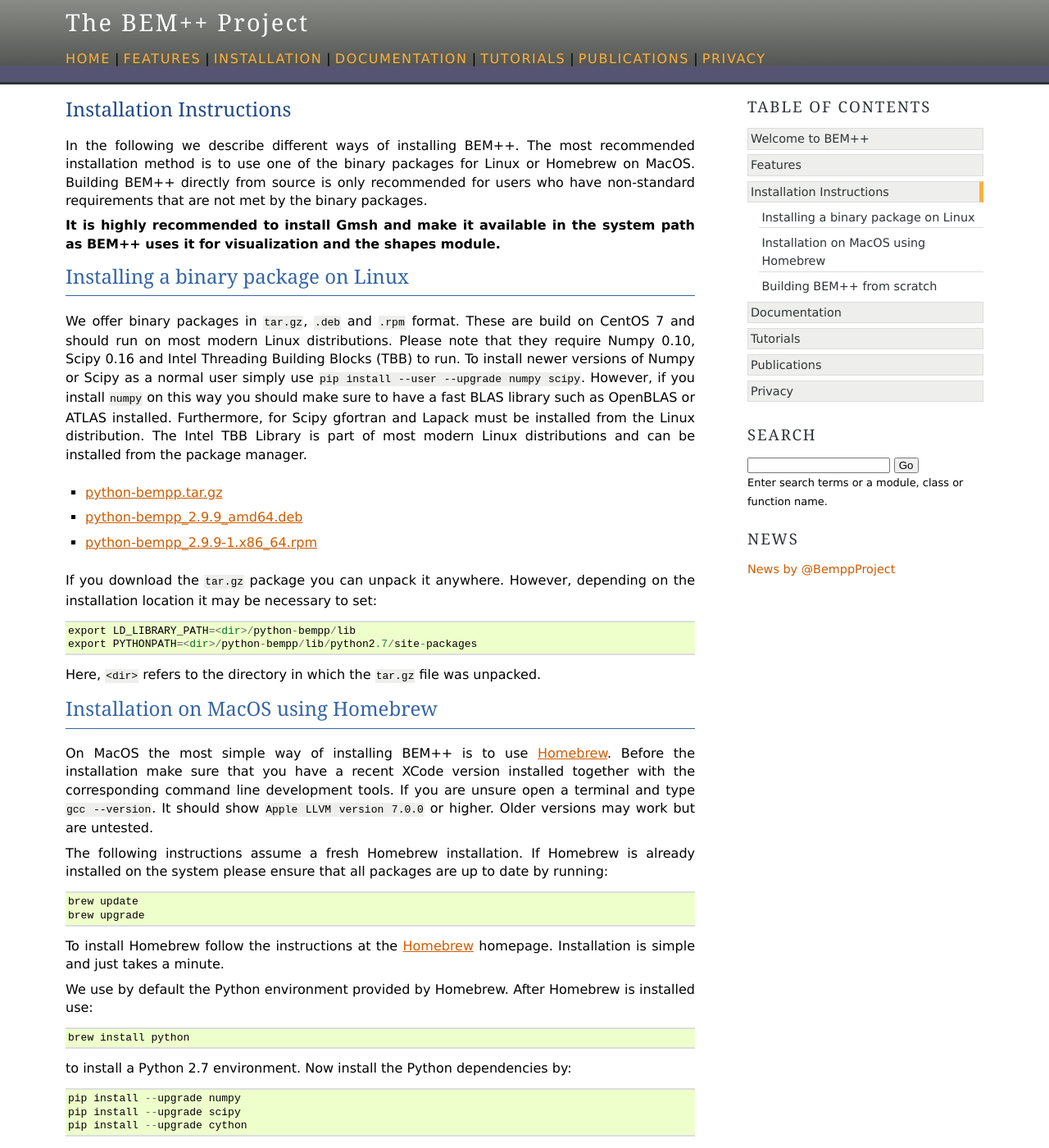
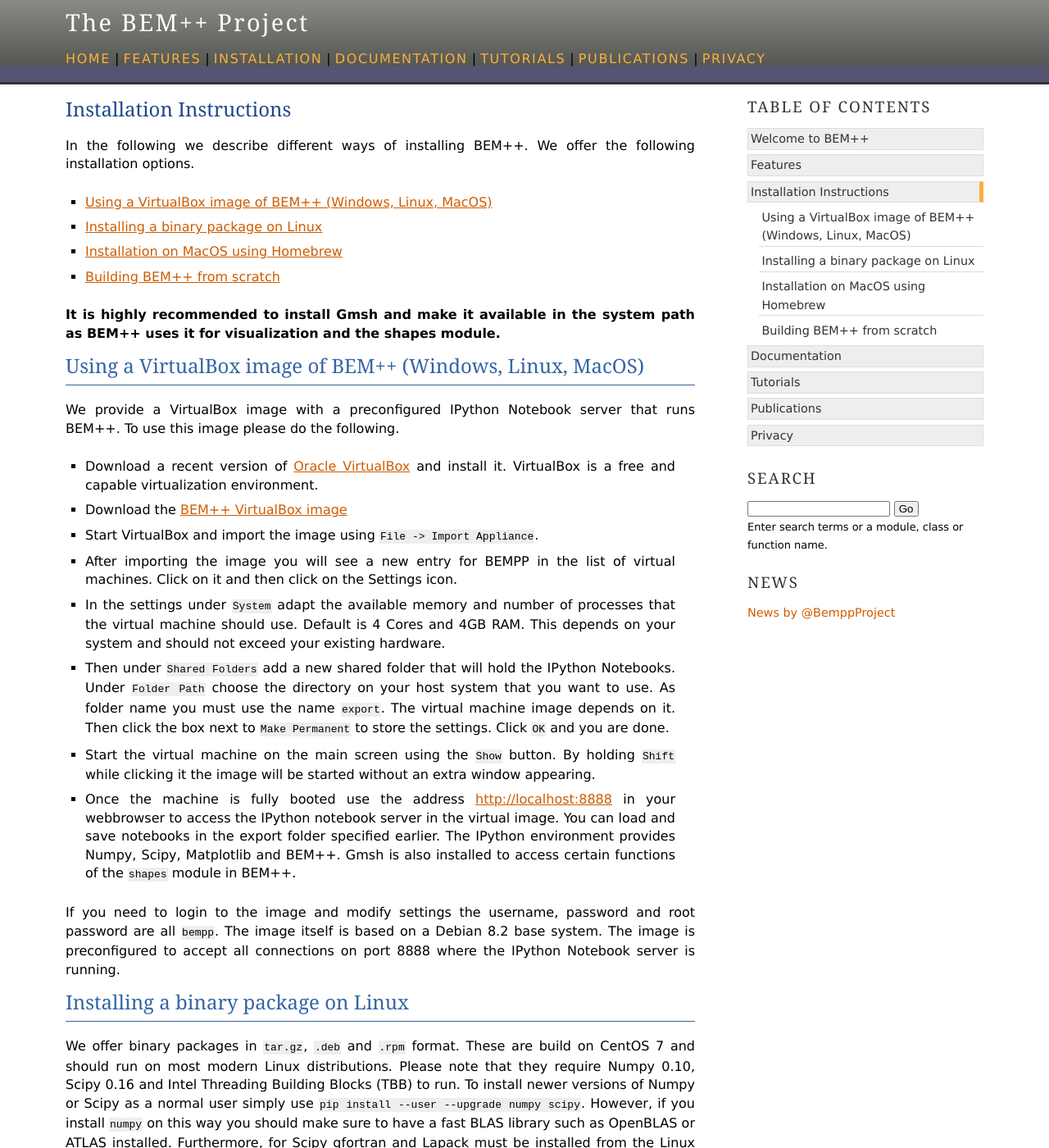
Before and after one commit to evantwout/web, a Sphinx documentation site: the page built from source/installation.rst, in a window 1280 px wide and 1400 px high. Shown: the whole window at 82% size. Built offline with Sphinx 7.4.7, drawn with Linux system fonts in a browser that asks for light colours; formulas are drawn with MathJax 3; comment, search, counter and statistics services are not loaded.

Commit message:
Updated homepage

```diff
--- a/source/installation.rst
+++ b/source/installation.rst
@@ -1,13 +1,36 @@
 Installation Instructions
 =========================
 
-In the following we describe different ways of installing BEM++.
-The most recommended installation method is to use one of the binary
-packages for Linux or Homebrew on MacOS. Building BEM++ directly from
-source is only recommended for users who have non-standard requirements
-that are not met by the binary packages.
+In the following we describe different ways of installing BEM++. We
+offer the following installation options.
+
+* :ref:`virtualbox`
+* :ref:`linuxbinary`
+* :ref:`installhomebrew`
+* :ref:`sourceinstall`
 
 **It is highly recommended to install Gmsh and make it available in the system path as BEM++ uses it for visualization and the shapes module.**
+
+.. _virtualbox:
+
+Using a VirtualBox image of BEM++ (Windows, Linux, MacOS)
+---------------------------------------------------------
+
+We provide a VirtualBox image with a preconfigured IPython Notebook
+server that runs BEM++. To use this image please do the following.
+
+* Download a recent version of `Oracle VirtualBox <https://www.virtualbox.org>`_ and install it. VirtualBox is a free and capable virtualization environment.
+* Download the `BEM++ VirtualBox image <http://www.bempp.org/files/BEMPP_2.9.9.ova>`_
+* Start VirtualBox and import the image using ``File -> Import Appliance``.
+* After importing the image you will see a new entry for BEMPP in the list of virtual machines. Click on it and then click on the Settings icon.
+* In the settings under ``System`` adapt the available memory and number of processes that the virtual machine should use. Default is 4 Cores and 4GB RAM. This depends on your system and should not exceed your existing hardware.
+* Then under ``Shared Folders`` add a new shared folder that will hold the IPython Notebooks. Under ``Folder Path`` choose the directory on your host system that you want to use. As folder name you must use the name ``export``. The virtual machine image depends on it. Then click the box next to ``Make Permanent`` to store the settings. Click ``OK`` and you are done.
+* Start the virtual machine on the main screen using the ``Show`` button. By holding ``Shift`` while clicking it the image will be started without an extra window appearing.
+* Once the machine is fully booted use the address http://localhost:8888 in your webbrowser to access the IPython notebook server in the virtual image. You can load and save notebooks in the export folder specified earlier. The IPython environment provides Numpy, Scipy, Matplotlib and BEM++. Gmsh is also installed to access certain functions of the ``shapes`` module in BEM++.
+
+If you need to login to the image and modify settings the username, password and root password are all ``bempp``. The image itself is based on a Debian 8.2 base system. The image is preconfigured to accept all connections on port 8888 where the IPython Notebook server is running.
+
+.. _linuxbinary:
 
 Installing a binary package on Linux
 ------------------------------------
--- a/source/tutorials.rst
+++ b/source/tutorials.rst
@@ -1,4 +1,6 @@
 Tutorials
 =========
 
-Currently being updated. Please see the :doc:`docs` for an introduction to BEM++.
+* `Solving an interior Laplace Problem <http://nbviewer.ipython.org/github/bempp/tutorials/blob/master/notebooks/laplace_interior_dirichlet.ipynb>`_
+* `Using a combined formulation for an exterior sound-soft scattering problem <http://nbviewer.ipython.org/github/bempp/tutorials/blob/master/notebooks/helmholtz_combined_exterior.ipynb>`_
+* `Computing the electric field in the neighborhood of a screen <http://nbviewer.ipython.org/github/bempp/tutorials/blob/master/notebooks/maxwell_screen.ipynb>`_
```
Also changed, not shown: other parts of source/installation.rst (+4 -0 lines), source/index.rst (+12 -1 lines).
